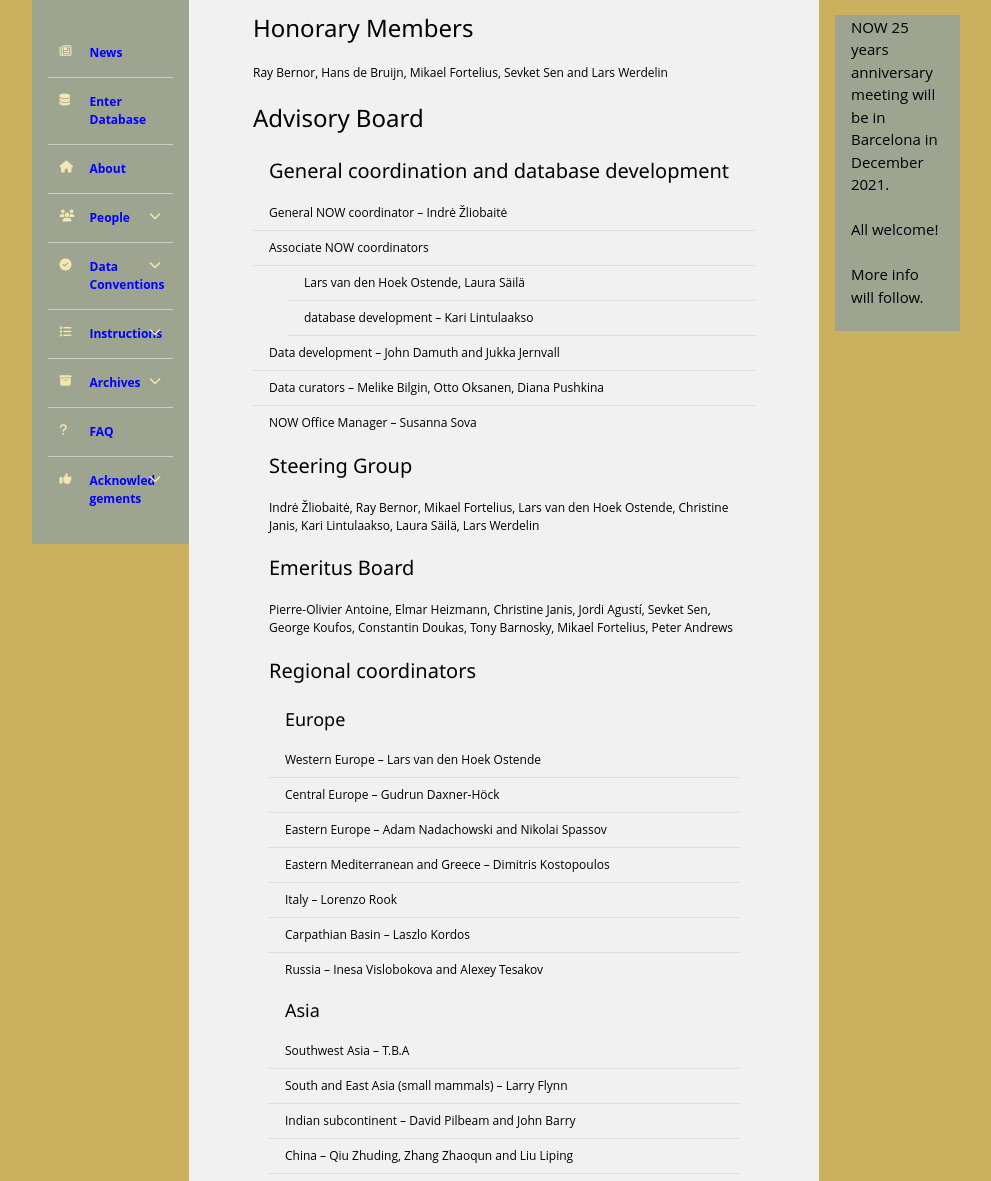
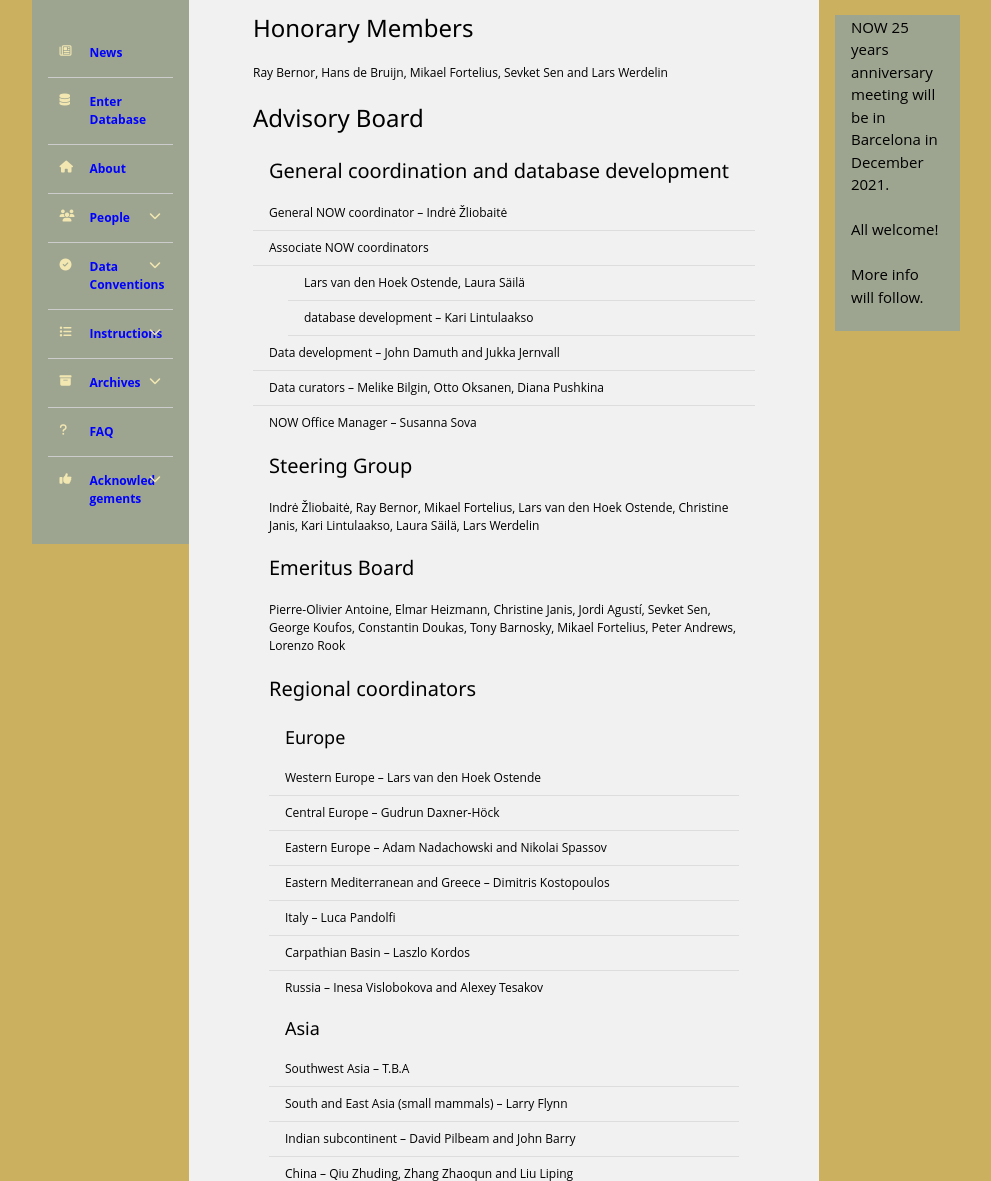
Before and after one commit to karilint/new_and_old_worlds, a Django app: template now/templates/board.html in a window 1280 px wide. Shown: the part 267-1448 px from the top of the page, without its empty margins (136-1127 px from the left). Run offline with Django 3.2, Linux system fonts and the light colour scheme; the template is opened without the code that fills it, so the values that code supplies are empty; some libraries are stand-ins or nearby versions.

Commit message:
Luca Pandolfi

```diff
--- a/now/templates/board.html
+++ b/now/templates/board.html
@@ -51,7 +51,7 @@ NOW - Fossil Mammal Database - Advisory Board
       <h4>Emeritus Board</h4>
     </header>
     <ul class="w3-ul">
-      <li>Pierre-Olivier Antoine, Elmar Heizmann, Christine Janis, Jordi Agust&iacute;, Sevket Sen, George Koufos, Constantin Doukas, Tony Barnosky, Mikael Fortelius, Peter Andrews</li>
+      <li>Pierre-Olivier Antoine, Elmar Heizmann, Christine Janis, Jordi Agust&iacute;, Sevket Sen, George Koufos, Constantin Doukas, Tony Barnosky, Mikael Fortelius, Peter Andrews, Lorenzo Rook</li>
     </ul>
   </section>
   <section class="w3-container" id="RegionalCoordinators">
@@ -67,7 +67,7 @@ NOW - Fossil Mammal Database - Advisory Board
         <li>Central Europe &ndash; Gudrun Daxner-H&ouml;ck</li>
         <li>Eastern Europe &ndash; Adam Nadachowski and Nikolai Spassov</li>
         <li>Eastern Mediterranean and Greece &ndash; Dimitris Kostopoulos</li>
-        <li>Italy &ndash; Lorenzo Rook</li>
+        <li>Italy &ndash; Luca Pandolfi</li>
         <li>Carpathian Basin &ndash; Laszlo Kordos</li>
         <li>Russia &ndash; Inesa Vislobokova and Alexey Tesakov</li>
       </ul>
```
